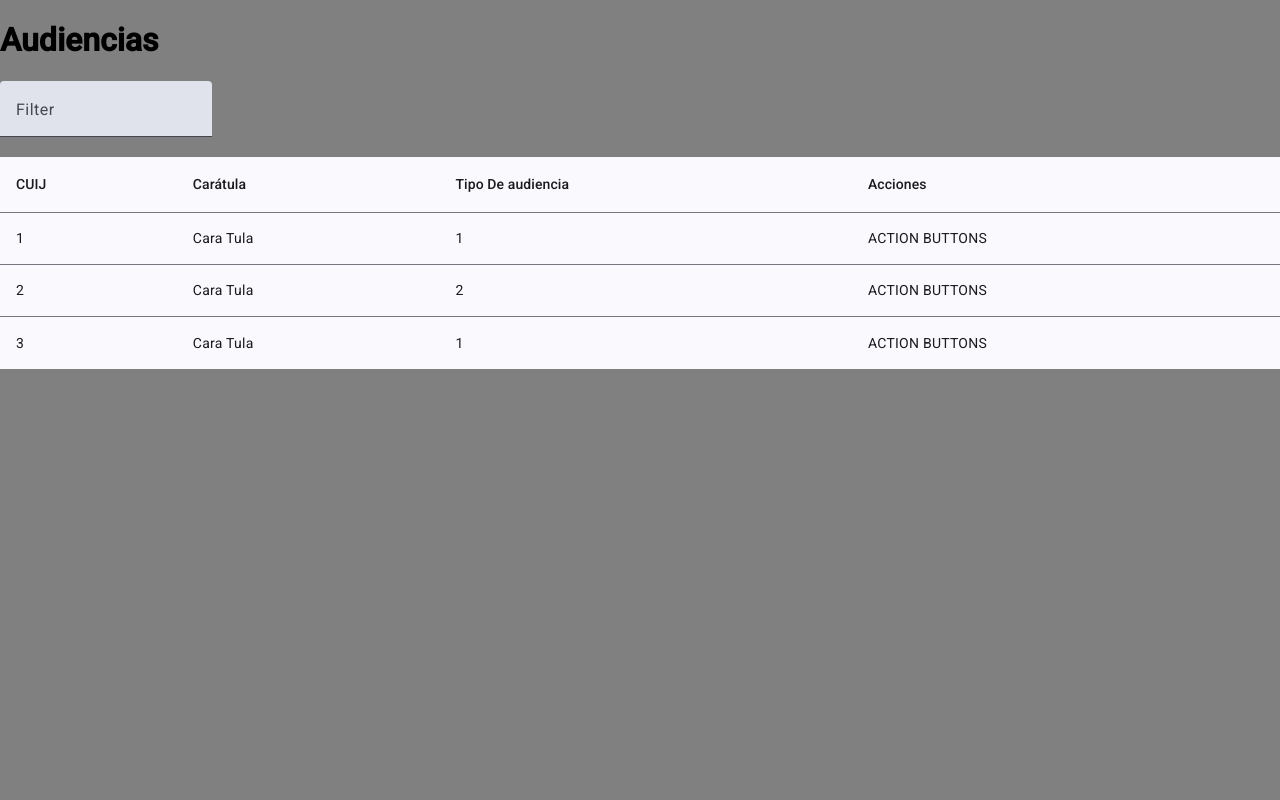
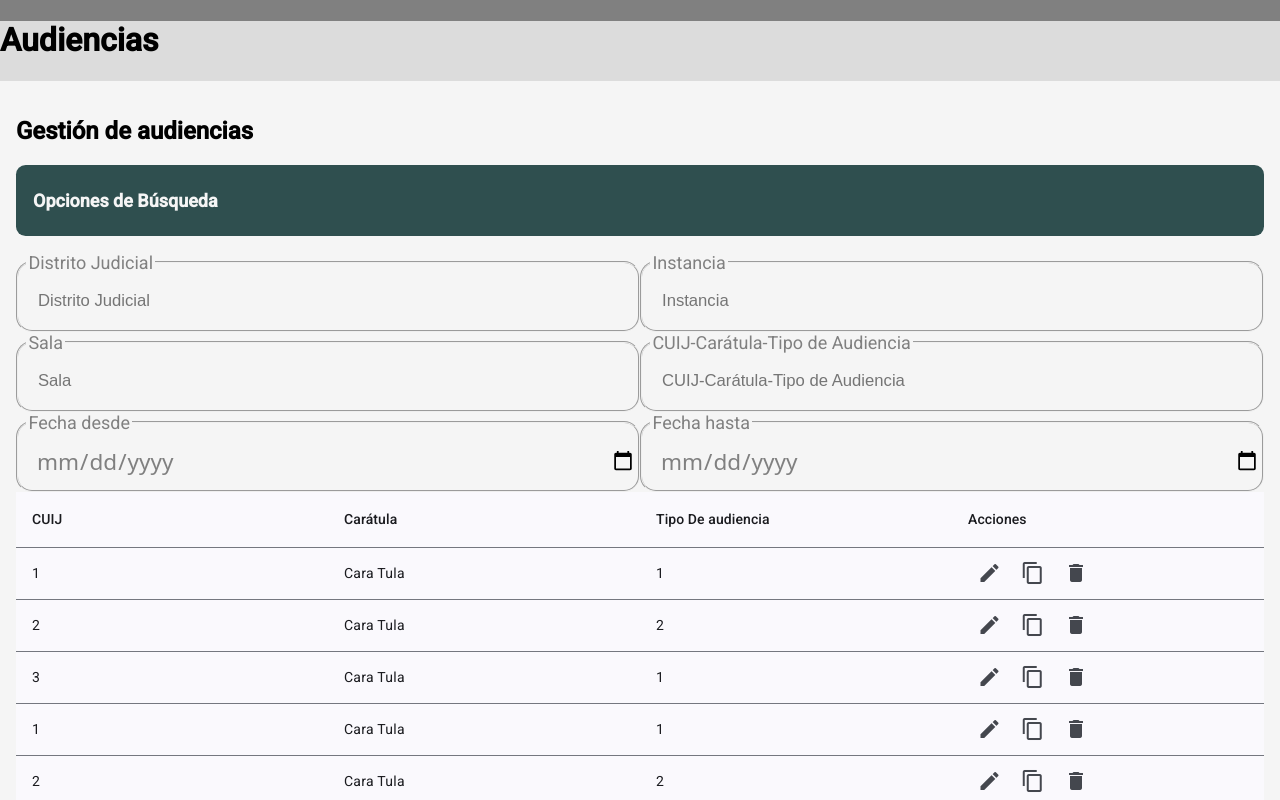
Before and after one commit to savillanuevaGH/FRONTEND-AUDIENCIAS, an Angular app: page / in a window 1280 px wide. Shown: the top 800 px of the page. Built offline with nearby package versions, Linux system fonts and the light colour scheme.

Commit message:
Pantalla de Gestión de Audiencias

```diff
--- a/src/app/app.component.css
+++ b/src/app/app.component.css
@@ -0,0 +1,16 @@
+.flex {
+    display: flex;
+  }
+
+.inlineflex {
+    display: inline-flex;
+}
+
+fieldset {
+  width: 50%;
+}
+
+.management {
+  padding: 1rem;
+  background-color: whitesmoke;
+}
--- a/src/app/app.component.html
+++ b/src/app/app.component.html
@@ -1,13 +1,26 @@
 <style>
-
+  body {
+    background: gainsboro;
+  }
 </style>
-
+<body>
   <main class="main">
     <header>
       <h1>Audiencias</h1>
     </header>
 
+    <form class="management">
+        <h2>
+          Gestión de audiencias
+        </h2>
+        <div>
+          <app-busqueda />
+        </div>
+        <div>
           <app-tabla />
+        </div>
+    </form>
   </main>
+</body>
 
 <router-outlet />
--- /dev/null
+++ b/src/app/busqueda/busqueda.component.css
@@ -0,0 +1,62 @@
+* {
+    box-sizing: border-box;
+}
+
+.search {
+    background-color: whitesmoke;
+    font-size: large;
+}
+
+header {
+    padding: 1px;
+    margin-bottom: 1rem;
+    background: darkslategray;
+    color: whitesmoke;
+
+    border-radius: .6rem;
+
+    h4 {
+        margin-left: 1rem;
+    }
+}
+
+.inlineflex {
+    display: flex;
+}
+
+fieldset {
+    padding: 2px;
+    margin: 0;
+    width: 50%;
+    height: 5rem;
+    border-radius: 1rem;
+}
+
+legend {
+    margin-left: .4rem;
+    color: gray;
+}
+
+input {
+    background: transparent;
+    border: none;
+    height: 100%;
+    width: 100%;
+
+    &::placeholder {
+        font-size: 1.25em;
+        padding-left: 1rem;
+    }
+}
+
+input:focus {
+    outline: rgba(128, 128, 128, .9) !important;
+}
+
+input[type="date"] {
+    padding-left: 1rem;
+    color: grey;
+
+    font-size: 1.25em;
+    font-family: system-ui, -apple-system, BlinkMacSystemFont, 'Segoe UI', Roboto, Oxygen, Ubuntu, Cantarell, 'Open Sans', 'Helvetica Neue', sans-serif;
+}
--- /dev/null
+++ b/src/app/busqueda/busqueda.component.html
@@ -0,0 +1,56 @@
+<form class="search">
+    <header>
+      <h4>
+        Opciones de Búsqueda
+      </h4>
+    </header>
+    <div>
+      <div class="inlineflex">
+        <fieldset>
+          <legend>
+            Distrito Judicial
+          </legend>
+          <input matInput placeholder="Distrito Judicial">
+        </fieldset>
+
+        <fieldset>
+          <legend>
+            Instancia
+          </legend>
+          <input matInput placeholder="Instancia">
+        </fieldset>
+      </div>
+
+      <div class="inlineflex">
+        <fieldset>
+          <legend>
+            Sala
+          </legend>
+          <input matInput placeholder="Sala">
+        </fieldset>
+
+        <fieldset>
+          <legend>
+            CUIJ-Carátula-Tipo de Audiencia
+          </legend>
+          <input matInput placeholder="CUIJ-Carátula-Tipo de Audiencia">
+        </fieldset>
+      </div>
+
+      <div class="inlineflex">
+        <fieldset>
+          <legend>
+            Fecha desde
+          </legend>
+          <input matInput type="date">
+        </fieldset>
+
+        <fieldset>
+          <legend>
+            Fecha hasta
+          </legend>
+          <input matInput type="date">
+        </fieldset>
+      </div>
+    </div>
+</form>
--- a/src/app/tabla/tabla.component.css
+++ b/src/app/tabla/tabla.component.css
@@ -0,0 +1,21 @@
+table {
+    width: 100%;
+  }
+
+  .mat-mdc-form-field {
+    font-size: 14px;
+    width: 100%;
+  }
+
+  th,
+  td {
+    width: 25%;
+  }
+
+  .inlineflex {
+    display: inline-flex;
+  }
+
+  .separator {
+    margin: .1rem;
+  }
--- a/src/app/tabla/tabla.component.html
+++ b/src/app/tabla/tabla.component.html
@@ -1,27 +1,40 @@
-<mat-form-field>
-    <mat-label>Filter</mat-label>
-    <input matInput (keyup)="applyFilter($event)" placeholder="Ex. ium" #input>
-  </mat-form-field>
-
 <table  mat-table [dataSource]="dataSource" class="mat-elevation-z8">
   <ng-container matColumnDef="CUIJ">
-    <th mat-header-cell *matHeaderCellDef> CUIJ </th>
+    <th mat-header-cell *matHeaderCellDef mat-sort-header> CUIJ </th>
     <td mat-cell *matCellDef="let audiencia"> {{ audiencia.CUIJ }} </td>
   </ng-container>
   <ng-container matColumnDef="caratula">
-    <th mat-header-cell *matHeaderCellDef> Carátula </th>
+    <th mat-header-cell *matHeaderCellDef mat-sort-header> Carátula </th>
     <td mat-cell *matCellDef="let audiencia"> {{ audiencia.caratula }} </td>
   </ng-container>
   <ng-container matColumnDef="tipo">
-    <th mat-header-cell *matHeaderCellDef> Tipo De audiencia </th>
+    <th mat-header-cell *matHeaderCellDef mat-sort-header> Tipo De audiencia </th>
     <td mat-cell *matCellDef="let audiencia"> {{ audiencia.tipo }} </td>
   </ng-container>
   <ng-container matColumnDef="accion">
     <th mat-header-cell *matHeaderCellDef> Acciones </th>
-    <td mat-cell *matCellDef="let audiencia"> ACTION BUTTONS </td>
+    <td mat-cell *matCellDef="let audiencia">
+      <nav class="inlineflex">
+        <div class="separator">
+          <button mat-icon-button aria-label="Example icon button with a edit icon">
+            <mat-icon>edit</mat-icon>
+          </button>
+        </div>
+
+        <div class="separator">
+          <button mat-icon-button aria-label="Example icon button with a copy icon">
+            <mat-icon>content_copy</mat-icon>
+          </button>
+        </div>
+
+        <div class="separator">
+          <button mat-icon-button aria-label="Example icon button with a delete icon">
+            <mat-icon>delete</mat-icon>
+          </button>
+        </div>
+      </nav>
   </ng-container>
 
   <tr mat-header-row *matHeaderRowDef="displayedColumns"></tr>
   <tr mat-row *matRowDef="let row; columns: displayedColumns;"></tr>
-
 </table>
--- a/src/app/tabla/tabla.component.ts
+++ b/src/app/tabla/tabla.component.ts
@@ -10,6 +10,12 @@ export interface Audiencia {
 const AUDIENCIA_DATA: Audiencia[] = [
   {CUIJ: 1, caratula: 'Cara Tula', tipo: 1},
   {CUIJ: 2, caratula: 'Cara Tula', tipo: 2},
+  {CUIJ: 3, caratula: 'Cara Tula', tipo: 1},
+  {CUIJ: 1, caratula: 'Cara Tula', tipo: 1},
+  {CUIJ: 2, caratula: 'Cara Tula', tipo: 2},
+  {CUIJ: 3, caratula: 'Cara Tula', tipo: 1},
+  {CUIJ: 1, caratula: 'Cara Tula', tipo: 1},
+  {CUIJ: 2, caratula: 'Cara Tula', tipo: 2},
   {CUIJ: 3, caratula: 'Cara Tula', tipo: 1}
 ];
 
@@ -17,7 +23,7 @@ const AUDIENCIA_DATA: Audiencia[] = [
   selector: 'app-tabla',
   standalone: false,
   templateUrl: './tabla.component.html',
-  styleUrl: './tabla.component.css'
+  styleUrl: './tabla.component.css',
 })
 export class TablaComponent {
   displayedColumns: string[] = ['CUIJ', 'caratula', 'tipo', 'accion'];
```
Also changed, not shown: src/app/app.module.ts (+8 -2 lines), src/app/busqueda/busqueda.component.ts (added, +11 -0 lines), 1 other file (tests, documents, lock files or other folders). Lines whose indentation alone changed are shown as unchanged.
